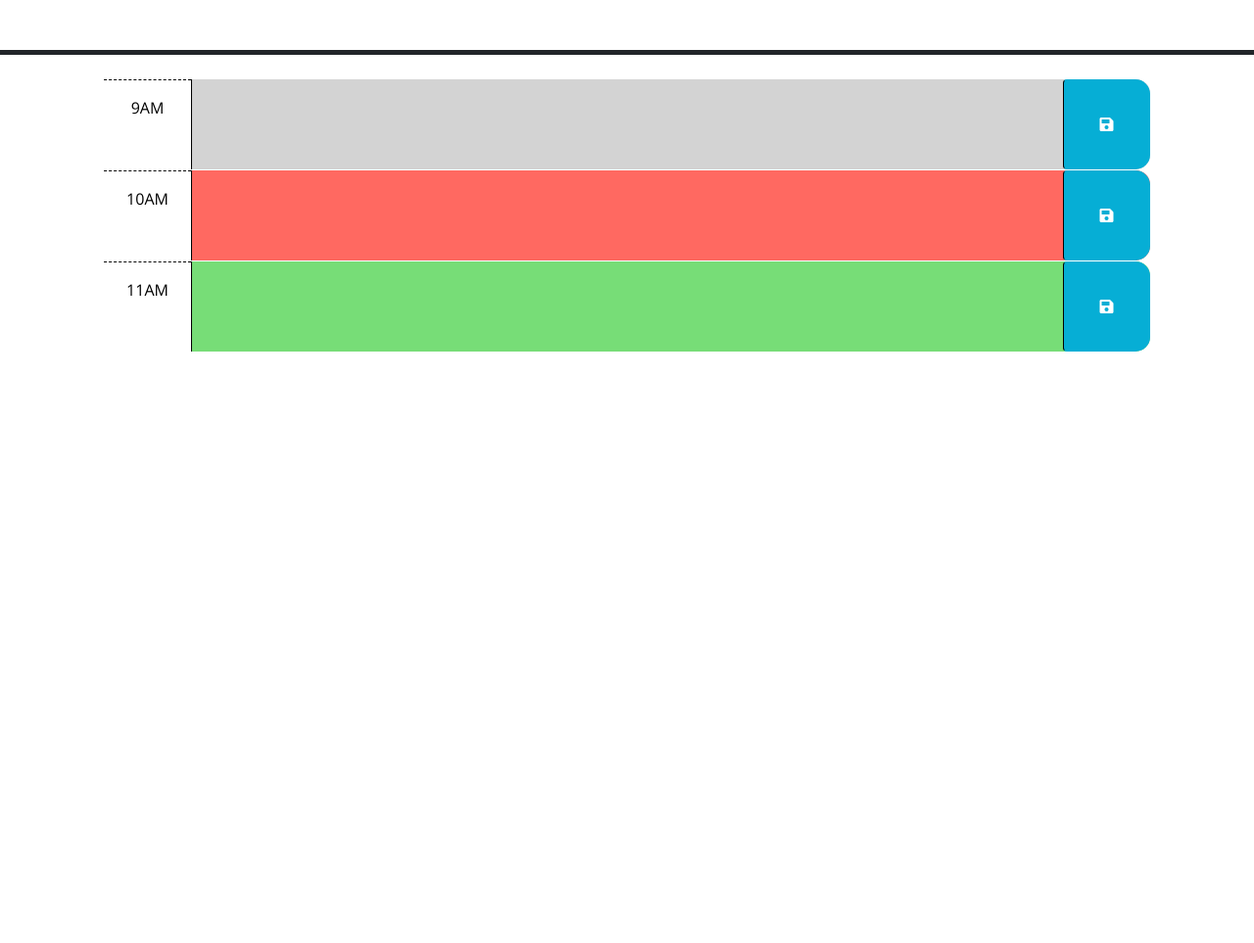
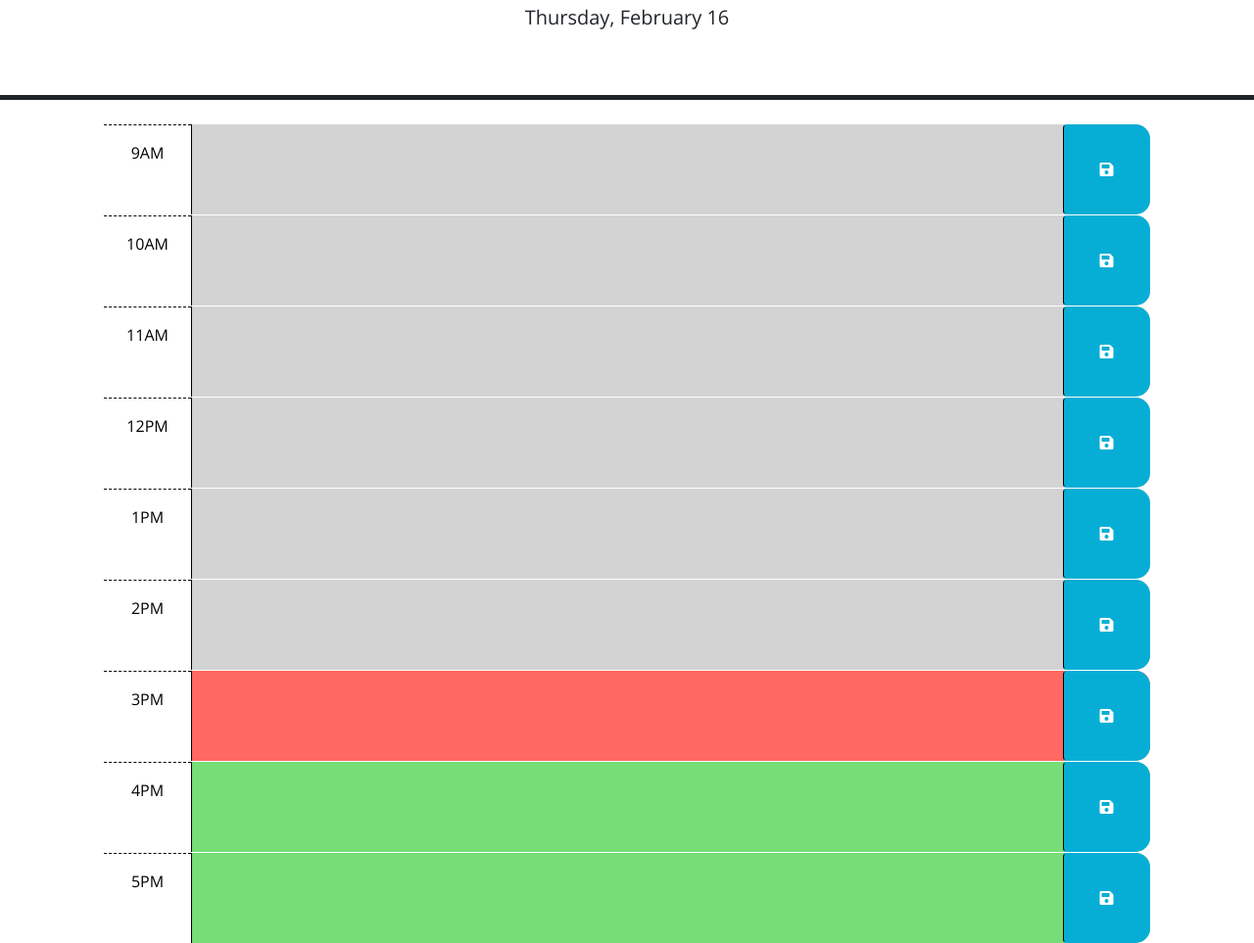
Before and after one commit to Anabel-Espinoza/WorkDay-Scheduler, a plain HTML site: page Develop/index.html in a window 1280 px wide. Shown: the part 176-1139 px from the top of the page at 98% size. Before the commit the page ends 800 px from the top, so only its background shows below. Drawn offline with nearby package versions, Linux system fonts and the light colour scheme.

Commit message:
Added code for color coded table rows

```diff
--- a/Develop/index.html
+++ b/Develop/index.html
@@ -28,7 +28,7 @@
       <p class="lead">A simple calendar app for scheduling your work day</p>
       <p id="currentDay" class="lead"></p>
     </header>
-    <div class="container-lg px-5">
+    <div class="tableHrs container-lg px-5">
       <!-- Use class for "past", "present", and "future" to apply styles to the
         time-block divs accordingly. The javascript will need to do this by
         adding/removing these classes on each div by comparing the hour in the
@@ -40,31 +40,89 @@
         -->
 
       <!-- Example of a past time block. The "past" class adds a gray background color. -->
-      <div id="hour-9" class="row time-block past">
+      <div id="9" class="row time-block">
         <div class="col-2 col-md-1 hour text-center py-3">9AM</div>
-        <textarea class="col-8 col-md-10 description" rows="3"> </textarea>
+        <textarea  class="col-8 col-md-10 description" rows="3"> </textarea>
         <button class="btn saveBtn col-2 col-md-1" aria-label="save">
           <i class="fas fa-save" aria-hidden="true"></i>
         </button>
       </div>
-
-      <!-- Example of a a present time block. The "present" class adds a red background color. -->
-      <div id="hour-10" class="row time-block present">
+      <div id="10" class="row time-block">
         <div class="col-2 col-md-1 hour text-center py-3">10AM</div>
         <textarea class="col-8 col-md-10 description" rows="3"> </textarea>
         <button class="btn saveBtn col-2 col-md-1" aria-label="save">
           <i class="fas fa-save" aria-hidden="true"></i>
         </button>
       </div>
+      <div id="11" class="row time-block">
+        <div class="col-2 col-md-1 hour text-center py-3">11AM</div>
+        <textarea  class="col-8 col-md-10 description" rows="3"> </textarea>
+        <button class="btn saveBtn col-2 col-md-1" aria-label="save">
+          <i class="fas fa-save" aria-hidden="true"></i>
+        </button>
+      </div>
+      <div id="12" class="row time-block">
+        <div class="col-2 col-md-1 hour text-center py-3">12PM</div>
+        <textarea  class="col-8 col-md-10 description" rows="3"> </textarea>
+        <button class="btn saveBtn col-2 col-md-1" aria-label="save">
+          <i class="fas fa-save" aria-hidden="true"></i>
+        </button>
+      </div>
+      <div id="13" class="row time-block">
+        <div class="col-2 col-md-1 hour text-center py-3">1PM</div>
+        <textarea  class="col-8 col-md-10 description" rows="3"> </textarea>
+        <button class="btn saveBtn col-2 col-md-1" aria-label="save">
+          <i class="fas fa-save" aria-hidden="true"></i>
+        </button>
+      </div>
+      <div id="14" class="row time-block">
+        <div class="col-2 col-md-1 hour text-center py-3">2PM</div>
+        <textarea  class="col-8 col-md-10 description" rows="3"> </textarea>
+        <button class="btn saveBtn col-2 col-md-1" aria-label="save">
+          <i class="fas fa-save" aria-hidden="true"></i>
+        </button>
+      </div>
+      <div id="15"class="row time-block">
+        <div class="col-2 col-md-1 hour text-center py-3">3PM</div>
+        <textarea class="col-8 col-md-10 description" rows="3"> </textarea>
+        <button class="btn saveBtn col-2 col-md-1" aria-label="save">
+          <i class="fas fa-save" aria-hidden="true"></i>
+        </button>
+      </div>
+      <div id="16" class="row time-block">
+        <div class="col-2 col-md-1 hour text-center py-3">4PM</div>
+        <textarea  class="col-8 col-md-10 description" rows="3"> </textarea>
+        <button class="btn saveBtn col-2 col-md-1" aria-label="save">
+          <i class="fas fa-save" aria-hidden="true"></i>
+        </button>
+      </div>
+      <div id="17" class="row time-block">
+        <div class="col-2 col-md-1 hour text-center py-3">5PM</div>
+        <textarea  class="col-8 col-md-10 description" rows="3"> </textarea>
+        <button class="btn saveBtn col-2 col-md-1" aria-label="save">
+          <i class="fas fa-save" aria-hidden="true"></i>
+        </button>
+      </div>
+    </div>
+
+
+      <!-- Example of a a present time block. The "present" class adds a red background color. -->
+      <!-- <div id="hour-10" class="row time-block present">
+        <div class="col-2 col-md-1 hour text-center py-3">10AM</div>
+        <textarea class="col-8 col-md-10 description" rows="3"> </textarea>
+        <button class="btn saveBtn col-2 col-md-1" aria-label="save">
+          <i class="fas fa-save" aria-hidden="true"></i>
+        </button>
+      </div> -->
 
       <!-- Example of a future time block. The "future" class adds a green background color. -->
-      <div id="hour-11" class="row time-block future">
+      <!-- <div id="hour-11" class="row time-block future">
         <div class="col-2 col-md-1 hour text-center py-3">11AM</div>
         <textarea class="col-8 col-md-10 description" rows="3"> </textarea>
         <button class="btn saveBtn col-2 col-md-1" aria-label="save">
           <i class="fas fa-save" aria-hidden="true"></i>
         </button>
-      </div>
+      </div> -->
 
     <script src="https://code.jquery.com/jquery-3.4.1.min.js"></script>
     <script
--- a/Develop/script.js
+++ b/Develop/script.js
@@ -1,23 +1,59 @@
 // Wrap all code that interacts with the DOM in a call to jQuery to ensure that
 // the code isn't run until the browser has finished rendering all the elements
 // in the html.
-$(function () {
+let tableHrsEl = $('.tableHrs')
+let currentTime = dayjs().format('H')
+let workHrsNumber = $('.tableHrs').children().length
+let saveBtn = $('.saveBtn')
+
   // TODO: Add a listener for click events on the save button. This code should
   // use the id in the containing time-block as a key to save the user input in
   // local storage. HINT: What does `this` reference in the click listener
   // function? How can DOM traversal be used to get the "hour-x" id of the
   // time-block containing the button that was clicked? How might the id be
   // useful when saving the description in local storage?
-  //
+
+
+function saveContent(event){
+  event.preventDefault()
+  let btnClicked = $(event.target)
+  let idSaveItem = btnClicked.parent('div').attr('id')
+
+  let taskEntered = ($('.tableHrs').find('#' + idSaveItem)).children('textarea').val()
+
+  console.log(btnClicked)
+  console.log(taskEntered)
+  console.log(idSaveItem)
+  // if ($())
+}
+
+tableHrsEl.on('click', '.saveBtn', saveContent)
   // TODO: Add code to apply the past, present, or future class to each time
   // block by comparing the id to the current hour. HINTS: How can the id
   // attribute of each time-block be used to conditionally add or remove the
   // past, present, and future classes? How can Day.js be used to get the
   // current hour in 24-hour time?
-  //
-  // TODO: Add code to get any user input that was saved in localStorage and set
+
+// let currentTime = 16
+console.log(currentTime)
+console.log(workHrsNumber)
+// ADD Class to color code the table - past, present, future //
+for (let i= 0; i<workHrsNumber; i++) {
+  let idNumber = parseInt($('.tableHrs').children().eq(i).attr('id'))
+  console.log(idNumber)
+    if (currentTime > idNumber) {
+      $('.tableHrs').children().eq(i).addClass('past')
+    } else if (currentTime < idNumber){
+      $('.tableHrs').children().eq(i).addClass('future')
+    } else {
+      $('.tableHrs').children().eq(i).addClass('present')
+    }
+}
+
+// TODO: Add code to get any user input that was saved in localStorage and set
   // the values of the corresponding textarea elements. HINT: How can the id
   // attribute of each time-block be used to do this?
   //
   // TODO: Add code to display the current date in the header of the page.
-});
+  let today = dayjs()
+  $('#currentDay').text(today.format('dddd, MMMM D'))
```
